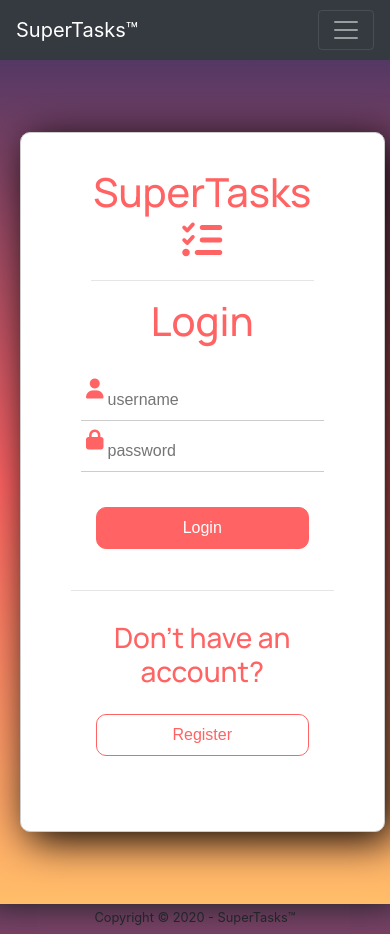
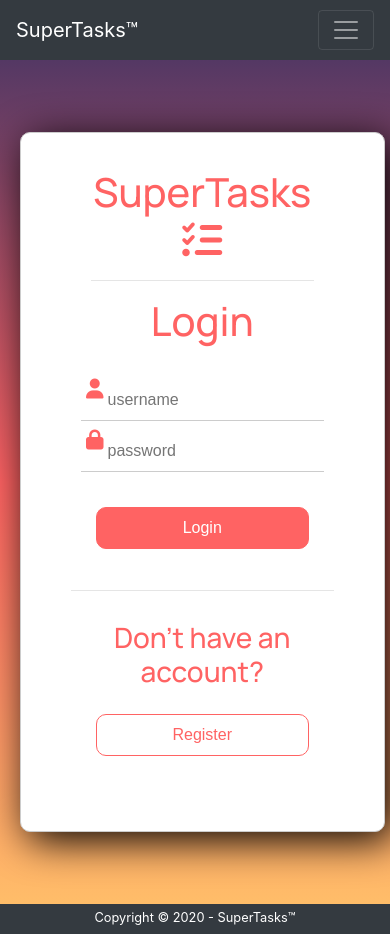
Before and after one commit to sd-owens/SuperTasks, a Django app: page /accounts/login/ in a window 390 px wide. Run offline with Django 3.2, Linux system fonts and the light colour scheme; some libraries are stand-ins or nearby versions.

Commit message:
updated login and registration pages and made login page destination from root url

```diff
--- a/SuperTasks/views.py
+++ b/SuperTasks/views.py
@@ -10,4 +10,4 @@ def index(request):
     # Checks session cookie if they are logged in or not
     if 'username' in request.session:
         context['username'] = request.session['username']
-    return render(request, 'index.html', context)
+    return render(request, 'accounts/login.html', context)
--- a/static/CSS/login.css
+++ b/static/CSS/login.css
@@ -191,7 +191,7 @@ a {
 }
 
 @media only screen and (max-width: 1100px){
-    body {
+    .page-content {
         display:grid;
         grid-template-columns: 5fr 4fr;
         grid-template-areas: "logo login";
@@ -212,7 +212,7 @@ a {
 }
 
 @media only screen and (max-width: 850px) {
-    body {
+    .page-content {
         display: grid;
         grid-template-columns: 1fr;
         grid-template-areas: "login";
--- a/static/CSS/main.css
+++ b/static/CSS/main.css
@@ -5,12 +5,18 @@ body {
     background: -webkit-linear-gradient(to bottom, #543864, #ff6363, #ffbd69);  /* Chrome 10-25, Safari 5.1-6 */
     background: linear-gradient(to bottom, #543864, #ff6363, #ffbd69); /* W3C, IE 10+/ Edge, Firefox 16+, Chrome 26+, Opera 12+, Safari 7+ */
 
-    height: 100vh;
+    min-height: 100vh;
     width: 100vw;
     margin: 0;
 
     display: grid;
     grid-template-rows: 60px 1fr 30px; /* 2fr row is nav, 20 fr row is main page content, 1fr row is footer*/
+}
+
+#footer {
+  background-color: #343A40;
+  color: white;
+  width: 100%;
 }
 
 /* #page-container {
--- a/templates/base.html
+++ b/templates/base.html
@@ -22,6 +22,7 @@
     {% endblock %}
 </head>
 <body>
+    <!-- include navbar partial -->
     {% include "navbar.html" %}
 
     <div class="page-content">
@@ -30,6 +31,7 @@
         {% endblock %}
     </div>
 
+    <!-- include footer partial -->
     {% include "footer.html" %}
 
 
```
Also changed, not shown: accounts/templates/accounts/register.html (+1 -9 lines).
